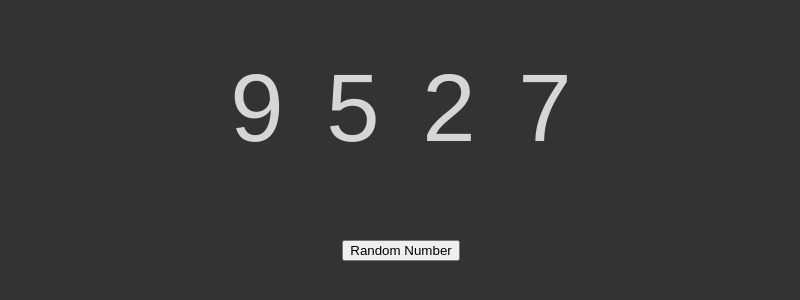
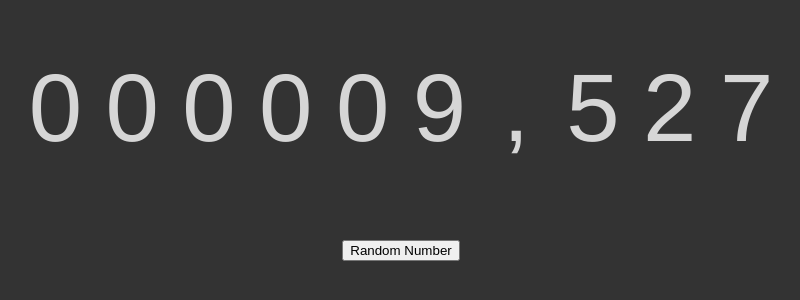
Before and after one commit to xiaoluoboding/vue-digit-animation, a Vue app: page / in a window 1280 px wide. Shown: the part 180-480 px from the top of the page, without its empty margins (239-1039 px from the left). Built offline with nearby package versions, Linux system fonts and the light colour scheme.

Commit message:
feat: add useful props

```diff
--- a/package.json
+++ b/package.json
@@ -9,6 +9,7 @@
     "lint": "vue-cli-service lint"
   },
   "dependencies": {
+    "numeral": "^2.0.6",
     "vue": "^3.0.0-0"
   },
   "devDependencies": {
--- a/src/App.vue
+++ b/src/App.vue
@@ -1,6 +1,11 @@
 <template>
   <div class="main">
-    <DigitalGyro :value="digit" :pad-zero="4" />
+    <DigitalGyro
+      stagger
+      :digit="digit"
+      :pad-zero="9"
+      :thousandSeparated="true"
+    />
     <div class="operation">
       <button @click="randomNumber">Random Number</button>
     </div>
@@ -21,13 +26,13 @@ export default defineComponent({
     let timer: number
 
     const randomNumber = () => {
-      digit.value = Math.floor(Math.random() * Math.floor(10000))
+      digit.value = Math.floor(Math.random() * Math.floor(1000000000))
     }
 
     // onMounted(() => {
     //   timer = setInterval(() => {
     //     randomNumber()
-    //   }, 1333)
+    //   }, 3333)
     // })
 
     // onBeforeUnmount(() => {
--- a/src/components/DigitalGyro.vue
+++ b/src/components/DigitalGyro.vue
@@ -2,10 +2,14 @@
   <div class="digital-gyro">
     <template v-for="(item, index) in digits">
       <div class="digital-gyro--item">
-        <div class="digit" :style="digitStyle(index)">
-          <span>0 9 8 7 6 5 4 3 2 1 0</span>
-          <!-- 09876543210 -->
+        <div
+          v-if="isNumber(parseInt(item, 10))"
+          class="digit"
+          :style="digitStyle(index)"
+        >
+          <span>{{ verticalDigit.join(' ') }}</span>
         </div>
+        <div class="digit" v-else>,</div>
       </div>
     </template>
   </div>
@@ -13,17 +17,19 @@
 
 <script lang="ts">
 import { ref, computed, defineComponent, onMounted, PropType } from 'vue'
+import numeral from 'numeral'
 
-type IAnimationType = PropType<'default' | 'flip' | 'countup'>
+type IAnimationType = PropType<'default' | 'slide' | 'countup'>
 
 interface DigitProps {
-  el: HTMLElement
-  value: number
-  animation: string
-  wave: boolean
+  el: HTMLElement // the el which component mounted
+  digit: number // the digit value
+  animation: string // animation type
   format: string
   duration: number
   padZero: number
+  thousandSeparated: boolean
+  stagger: boolean
 }
 
 // const el = ref<HTMLElement | null>(null)
@@ -35,7 +41,7 @@ export default defineComponent({
       type: [String, HTMLElement],
       default: null
     },
-    value: {
+    digit: {
       type: Number,
       default: 0
     },
@@ -43,13 +49,9 @@ export default defineComponent({
       type: String as IAnimationType,
       default: 'flip'
     },
-    wave: {
-      type: Boolean,
-      default: false
-    },
     format: {
       type: String,
-      default: 'dd'
+      default: '0,0'
     },
     duration: {
       type: Number,
@@ -58,45 +60,80 @@ export default defineComponent({
     padZero: {
       type: Number,
       default: 0
+    },
+    thousandSeparated: {
+      type: Boolean,
+      default: false
+    },
+    stagger: {
+      type: Boolean,
+      default: false
     }
   },
   setup(props) {
-    const digit = ref(props.value)
+    const digitCollection = Array.from('09876543210')
+    const verticalDigit = ref(digitCollection)
+    // const digit = ref(props.digit)
+
+    const isNumber = (val: number): boolean => typeof val === 'number' && val === val
 
     // pads zero from the start of the digit
-    const digits = computed(() => {
-      let digits = props.value.toString()
+    const digits = computed((): string[] => {
+      let digits: string
+      let digitsLength: number
+      let separatedLength: number
 
-      if (props.padZero > Array.from(digits).length) {
-        digits = digits.padStart(props.padZero, '0')
+      // thousand separated
+      if (props.thousandSeparated) {
+        digits = numeral(props.digit).format(props.format)
+        digitsLength = Array.from(digits).filter(item => isNumber(parseInt(item, 10))).length
+        separatedLength = digits.length - digitsLength
+      } else {
+        digits = props.digit.toString()
+        digitsLength = Array.from(digits).length
+        separatedLength = 0
+      }
+
+      if (props.padZero > digitsLength) {
+        digits = digits.padStart(props.padZero + separatedLength, '0')
       }
 
       return Array.from(digits)
     })
 
     const digitStyle = (index: number): object => {
-      const flipStyle = {
-        transform: `translateY(${-10 + parseInt(digits.value[index], 10)}em)`,
-        transition: `${props.duration || 1000 + index * 100}ms`
+      const digitLength = digitCollection.length - 1
+      /**
+       * calc formula
+       * @demo 5 - digitLength = -5em
+       * transform: `translateY(${(5 - 10)em})`
+       * transition: `${props.duration}ms`
+       */
+      const slideStyle = {
+        transform: `translateY(${parseInt(digits.value[index], 10) - digitLength}em)`,
+        transition: `${(props.duration || 1000) + index * (props.stagger ? 200 : 0)}ms`
       }
 
-      return flipStyle
+      return slideStyle
     }
+
+    // const digitize = (n: number): number[] => [...`${n}`].map(i => parseInt(i))
 
     onMounted(() => {
       console.log(props)
     })
 
     return {
-      digit,
+      verticalDigit,
       digits,
-      digitStyle
+      digitStyle,
+      isNumber
     }
   }
 })
 </script>
 
-<style lang="scss">
+<style lang="scss" scoped>
 // $unit-of-speed: 50ms; // crazy fast
 // $unit-of-speed: 500ms; // normal
 $unit-of-speed: 5000ms; // boring
@@ -135,7 +172,7 @@ $unit-of-speed: 5000ms; // boring
   &--item {
     display: inline-block;
     height: 1em;
-    width: 1em;
+    width: calc(1em * 0.8);
     overflow: hidden;
     font-size: 6em;
     // @include digit-item-styling();
--- a/src/shims-vue.d.ts
+++ b/src/shims-vue.d.ts
@@ -3,3 +3,5 @@ declare module "*.vue" {
   const component: ReturnType<typeof defineComponent>;
   export default component;
 }
+
+declare module "numeral"
```
Also changed, not shown: 1 other file (tests, documents, lock files or other folders).
